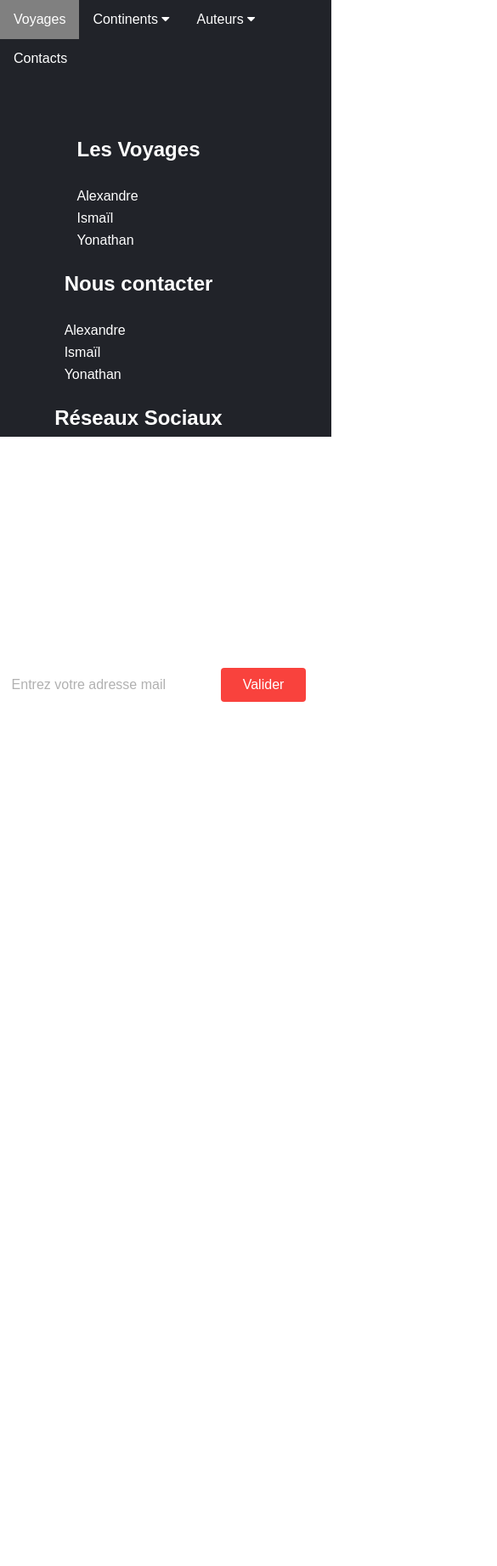
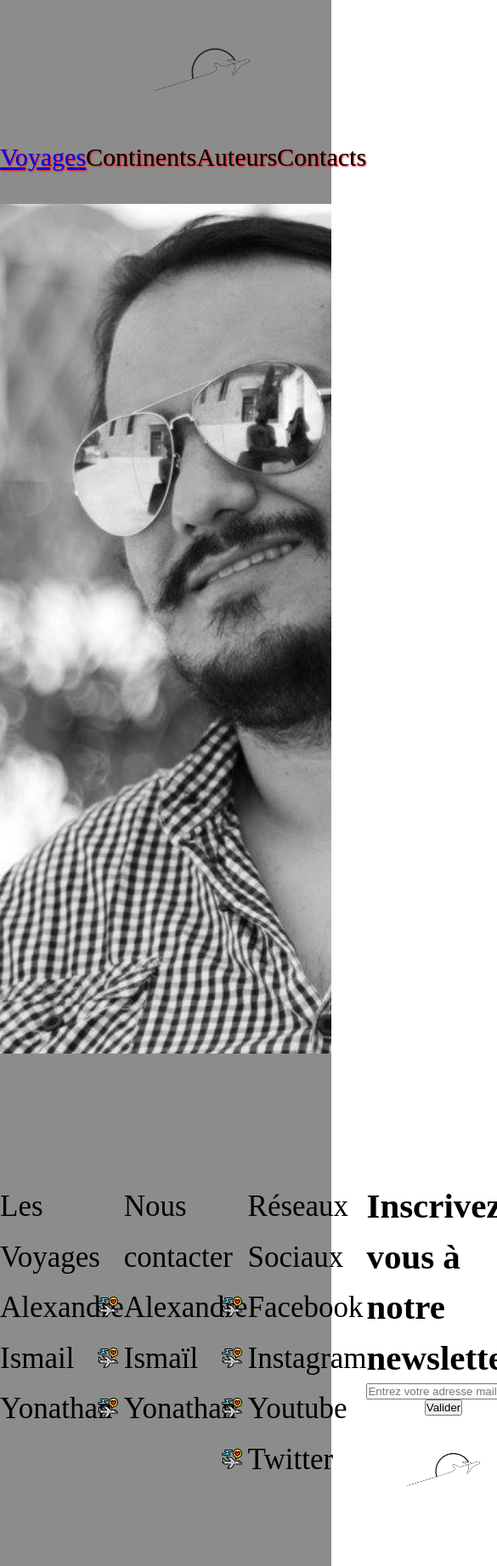
Before and after one commit to alexandre-daumail/voyages, a plain HTML site: page voyages.html in a window 390 px wide. Shown: the top 1843 px of the page at 85% size, 585 px wide, since content can reach past the window. Before the commit the page ends 844 px from the top, so only its background shows below. Drawn offline with Linux system fonts and the light colour scheme.

Commit message:
travail sur l intro de page d'accueil

```diff
--- a/css/voyage9.css
+++ b/css/voyage9.css
@@ -359,7 +359,7 @@ footer{
   color: black;
 }
 .footerbox ul a:hover{
-  background: rgba(165, 42, 42, 0.692);
+  background: brown;
   transition: 0.7s;
   border-radius: 10px;
 }
--- a/css/voyages.css
+++ b/css/voyages.css
@@ -1,222 +1,154 @@
-* {
-  box-sizing: border-box;
+*{
+  margin: 0;
+  padding: 0;
+}
+/* header */
+header {
+  background-color: rgb(128, 128, 128, 0.9);
+  width: 100%;
+  height: 80px;
+  padding-top: 160px;
+  position: relative;
+  text-shadow: #ff0000 1px 1px 2px;
+
+}
+.headtitre{
+  height: 100%;
+  position: absolute;
+  left: 40%;
+  top: 0;
+  max-width: 100%;
+}
+.headtitre img{
+  width: 70%;
+  height: auto;
+}
+.boiteg ul{
+  list-style:none;
+  z-index: 10;
+  display: flex;
+  justify-content: space-around;
+  align-items: flex-start;
+
+}
+.boiteg ul li{
+  width: 300px;
+  height: 50px;
+  line-height: 50px;
+  text-align: left;
+  font-size: 30px;
+  position: relative;
+  z-index: 10;
+  border-radius: 25px;
+}
+.boiteg ul ul{
+  display: none;
+
+}
+.boiteg ul ul li{
+  background-color: rgb(128, 128, 128, 0.1);
+}
+.boiteg ul li:hover > ul{
+  display: block;
+}
+.boiteg ul ul ul{
+  margin-left: 150px;
+  top: 0;
+  position: absolute;
+  background-color: transparent;
+}
+/* slide  */
+main{
+  width: 100%;
+  height: 100%;
+}
+#sec1{
+  display: flex;
+  justify-content: center;
+  align-items: center;
+  background-color: rgb(128, 128, 128, 0.8);
+
+}
+.slide {
+  width: 900px;
+  height: 1000px;
+  position: relative;
+  overflow: hidden;
+
+
 }
 
-body {
-  margin: 0;
-  padding: 0;
+.slide > div {
+  width: 100%;
+  height: 100%;
+  background-size: cover;
+  background-repeat: no-repeat;
+  position: absolute;
+  animation: slide 25s infinite;
+  opacity: 0;
+}
+.slide > div:nth-child(2) {
+  animation-delay: 5s;
+}
+.slide > div:nth-child(3) {
+  animation-delay: 10s;
+}
+.slide > div:nth-child(4) {
+  animation-delay: 15s;
+}
+.slide > div:nth-child(5) {
+  animation-delay: 20s;
+}
+@keyframes slide {
+  10% {
+    opacity: 1;
+  }
+  20% {
+    opacity: 1;
+  }
+  30% {
+    opacity: 0;
+  }
+  40% {
+    transform: scale(1.2);
+  }
+}
+/* FOOTER */
+footer{
+  width: 100%;
   height: auto;
+  font-size: 35px;
+ background-color: rgb(128, 128, 128, 0.9);
+  margin-top: 0;
+  padding-top: 150px;
+  z-index: 50;
+
+}
+.footerbox{
+  display: flex;
+  justify-content:space-evenly;
+  padding-bottom: 50px;
+  line-height: 1.7em;
+}
+.footerbox ul{
+  list-style-image: url(../images/voyage-romantique.png);
+}
+.footerbox ul a{
+  text-decoration: none;
+  color: black;
+}
+.footerbox ul a:hover{
+  background: red;
+  transition: 0.7s;
+  border-radius: 10px;
+}
+.button{
   display: flex;
   flex-direction: column;
-  justify-content: space-between;
-  font-family: Arial, Helvetica, sans-serif;
+  justify-content: center;
+  align-items: center
 }
-/*---------------------------------------------------HEADER---------------------------------------*/
-/* ---------------------------------------------------------------------Création d'un menu à partir de ce site :https://www.w3schools.com/howto/howto_css_mega_menu.asp */
-
-nav {
-  overflow: hidden;
-  background-color: #212329;
-  font-family: Arial, Helvetica, sans-serif;
+.button img{
+  width: 70%;
+  height: auto;
 }
-
-nav a {
-  float: left;
-  font-size: 16px;
-  color: white;
-  text-align: center;
-  padding: 14px 16px;
-  text-decoration: none;
-}
-
-.dropdown, .dropdown2 {
-  float: left;
-  overflow: hidden;
-}
-
-.dropdown .dropbtn, .dropdown2 .dropbtn2 {
-  font-size: 16px;
-  border: none;
-  outline: none;
-  color: white;
-  padding: 14px 16px;
-  background-color: inherit;
-  font: inherit;
-  margin: 0;
-}
-
-.dropdown:hover .dropbtn {
-  background-color: red;
-}
-
-.dropdown2:hover .dropbtn2 {
-  background-color: green;
-}
-
-.home:hover {
-  background-color: grey;
-}
-
-.contacts:hover {
-  background-color: blue;
-}
-
-
-
-.dropdown-content, .dropdown-content2 {
-  display: none;
-  position: absolute;
-  background-color: #f9f9f9;
-  width: 100%;
-  left: 0;
-  box-shadow: 0px 8px 16px 0px rgba(0,0,0,0.2);
-  z-index: 1;
-}
-
-.dropdown-content .header {
-  background: red;
-  padding: 16px;
-  color: white;
-}
-
-.dropdown-content2 .header {
-  background: green;
-  padding: 16px;
-  color: white;
-}
-
-
-.dropdown:hover .dropdown-content, .dropdown2:hover .dropdown-content2 {
-  display: block;
-}
-
-/* Create three equal columns that floats next to each other */
-.column {
-  float: left;
-  width: 33.33%;
-  padding: 10px;
-  background-color: #ccc;
-  height: 250px;
-}
-
-.column a {
-  float: none;
-  color: black;
-  padding: 16px;
-  text-decoration: none;
-  display: block;
-  text-align: left;
-}
-
-.column a:hover {
-  background-color: #ddd;
-}
-
-/* Clear floats after the columns */
-.row:after {
-  content: "";
-  display: table;
-  clear: both;
-}
-
-/* Responsive layout - makes the three columns stack on top of each other instead of next to each other */
-@media screen and (max-width: 600px) {
-  .column {
-    width: 100%;
-    height: auto;
-  }
-}
-
-/*----------------------------------------------------FOOTER--------------------------------------*/
-footer {
-  width: 100%;
-  background-color: #212329;
-  color: white;
-  display: flex;
-  justify-content: center;
-  flex-wrap: wrap;
-  margin: 0 auto;
-  bottom:0;
-  padding-top:50px;
-}
-
-.footer-heading {
-  display: flex;
-  flex-direction: column;
-  margin-right: 4rem;
-}
-
-.footer-heading h2 {
-  margin-bottom: 2rem;
-}
-
-.footer-heading a {
-  color: white;
-  text-decoration: none;
-  margin-bottom: 0.5rem;
-}
-
-.footer-heading a:hover {
-  color: red;
-  transition: 0.3s ease-out;
-}
-
-.footer-email-form h2 {
-  margin-bottom: 2rem;
-}
-
-#footer-email {
-  width: 250px;
-  height: 40px;
-  border-radius: 4px;
-  outline: none;
-  border: none;
-  padding-left: 0.5rem;
-  font-size: 1rem;
-  margin-bottom: 1rem;
-}
-
-#footer-email::placeholder {
-  color: #b1b1b1;
-}
-
-#footer-email-btn {
-  width: 100px;
-  height: 40px;
-  border-radius: 4px;
-  background-color: #f9423d;
-  outline: none;
-  border: none;
-  color: white;
-  font-size: 1rem;
-}
-
-#footer-email-btn:hover {
-  cursor: pointer;
-  background-color: #337af1;
-  transition: all 0.4s ease-out;
-}
-
-@media screen and (max-width: 1150px) {
-  footer {
-      height: 50vh;
-  }
-  .footer-email-form {
-      margin-top: 4rem;
-  }
-}
-
-@media screen and (max-width: 820) {
-  footer {
-      padding-top: 2rem;
-  }
-}
-
-@media screen and (max-width: 720) {
-  .footer-3 {
-      display: none;
-  }
-  .footer-email-form {
-      margin-top: 2rem;
-  }
-}
--- a/voyages.html
+++ b/voyages.html
@@ -5,112 +5,136 @@
         <title>Page d'accueil - Voyages</title>
         <link rel = "icon" href = "images/logo.png" type = "image/x-icon">
         <meta name='viewport' content='width=device-width, initial-scale=1'>
-        <link rel='stylesheet' href='css/voyages.css'>
-        <link rel="stylesheet" href="https://cdnjs.cloudflare.com/ajax/libs/font-awesome/4.7.0/css/font-awesome.min.css"> <!-- création navbar -->
+        <link rel='stylesheet' href='../voyages/css/voyages.css'>
+
     </head>
 
     <body>
-        <nav>
-            <a class="home" href="voyages.html">Voyages</a>
-            <div class="dropdown">
-                <button class="dropbtn">Continents
-                    <i class="fa fa-caret-down"></i>
-                </button>
-                <div class="dropdown-content">
-                    <div class="header">
-                    <h2>Destinations classées par continent</h2>
+        <header>
+            <div class="headtitre">
+              <img src="../voyages/images/logo gris.png" alt="">
+            </div>
+            </div>
+                 <nav>
+                    <div class="boiteg">
+                      <ul>
+                        <li><a class="home" href="../voyages.html">Voyages</a></li>
+                        <li>Continents
+                          <ul>
+                            <li>Europe
+                              <ul>
+                                <li><a href="../voyages/voyages/voyage3.html">Londres</a></li>
+                                <li> <a href="../voyages/voyages/voyage2.html">Costa Brava</a></li>
+                                <li> <a href="../voyages/voyages/voyage7.html">Lettonie</a></li>
+                              </ul>
+                            </li>
+                            <li>Asie
+                              <ul>
+                                <li><a href="../voyages/voyages/voyage5.html">Japon</a></li>
+                              </ul>
+                            </li>
+                            <li>Afrique
+                              <ul>
+                                <li><a href="../voyages/voyages/voyage1.html">Algérie</a></li>
+                              <li><a href="../voyages/voyages/voyage6.html">Maroc</a></li>
+                              </ul>
+                            </li>
+                            <li>Amérique
+                              <ul>
+                                <li><a href="../voyages/voyages/voyage8.html">New York</a></li>
+                              </ul>
+                            </li>
+                            <li>Océanie
+                              <ul>
+                                <li><a href="../voyages/voyages/voyage9.html">Nouvelle-Zélande</a></li>
+                                <li><a href="../voyages/voyages/voyage4.html">Australie</a></li>
+                              </ul>
+                            </li>
+                          </ul>
+                        </li>
+                        <li>Auteurs
+                          <ul>
+                            <li>Alexandre
+                              <ul>
+                                <li> <a href="../voyages/voyages/voyage1.html">Algérie</a></li>
+                                <li><a href="../voyages/voyages/voyage2.html">Costa Brava</a></li>
+                                <li><a href="../voyages/voyages/voyage3.html">Londres</a></li>
+                              </ul>
+                            </li>
+                            <li>Ismaïl
+                              <ul>
+                                <li><a href="../voyages/voyages/voyage4.html">Australie</a></li>
+                                <li><a href="../voyages/voyages/voyage5.html">Japon</a></li>
+                                <li><a href="../voyages/voyages/voyage6.html">Maroc</a></li>
+                              </ul>
+                            </li>
+                            <li>Yonathan
+                              <ul>
+                                <li><a href="../voyages/voyages/voyage7.html">Lettonie</a></li>
+                                <li> <a href="../voyages/voyages/voyage8.html">New York</a></li>
+                                <li> <a href="../voyages/voyages/voyage9.html">Nouvelle-Zélande</a></li>
+                              </ul>
+                            </li>
+                          </ul>
+                        </li>
+                        <li>Contacts
+                          <ul>
+                            <li>Mail
+                              <ul>
+                                <li><a href="mailto:alexandre.daumail@laplateforme.io">Alexandre</a></li>
+                                <li><a href="mailto:ismail.bouasria@laplateforme.io">Ismail</a></li>
+                                <li><a href="mailto:yonathan.darmon@laplateforme.io">Yonathan</a></li>
+                              </ul>
+                            </li>
+                            <li>GitHub
+                              <ul>
+                                <li><a href="https://github.com/alexandre-daumail">AlexGit</a></li>
+                                <li><a href="https://github.com/ismail-bouasria">IsmaGit</a></li>
+                                <li><a href="https://github.com/yonathan-darmon">YoniGit</a></li>
+                              </ul>
+                            </li>
+                          </ul>
+                        </li>
+                      </ul>
                     </div>
-
-                    <div class="row">
-                        <div class="column">
-                            <h3>Europe</h3>
-                            <a href="voyages/voyage3.html">Londres</a>
-                            <a href="voyages/voyage2.html">Costa Brava</a>
-                            <a href="voyages/voyage7.html">Lettonie</a>
-                        </div>
-                        <div class="column">
-                            <h3>Asie</h3>
-                            <a href="voyages/voyage5.html">Japon</a>
-                        </div>
-                        <div class="column">
-                            <h3>Afrique</h3>
-                            <a href="voyages/voyage1.html">Algérie</a>
-                            <a href="voyages/voyage6.html">Maroc</a>
-                        </div>
-                        <div class="column">
-                            <h3>Amérique</h3>
-                            <a href="voyages/voyage8.html">New York</a>
-                        </div>
-                        <div class="column">
-                            <h3>Océanie</h3>
-                            <a href="voyages/voyage9.html">Nouvelle-Zélande</a>
-                            <a href="voyages/voyage4.html">Australie</a>
-                        </div>
-                    </div>
-                </div>
-            </div>
-
-            <div class="dropdown2">
-                <button class="dropbtn2">Auteurs
-                <i class="fa fa-caret-down"></i>
-                </button>
-
-                <div class="dropdown-content2">
-                    <div class="header">
-                        <h2>Voyages classés par auteur</h2>
-                    </div>
-
-                    <div class="row">
-                        <div class="column">
-                            <h3>Alexandre</h3>
-                            <a href="voyages/voyage1.html">Algérie</a>
-                            <a href="voyages/voyage2.html">Costa Brava</a>
-                            <a href="voyages/voyage3.html">Londres</a>
-                        </div>
-                        <div class="column">
-                            <h3>Ismaïl</h3>
-                            <a href="voyages/voyage4.html">Australie</a>
-                            <a href="voyages/voyage5.html">Japon</a>
-                            <a href="voyages/voyage6.html">Maroc</a>
-                        </div>
-                        <div class="column">
-                            <h3>Yonathan</h3>
-                            <a href="voyages/voyage7.html">Lettonie</a>
-                            <a href="voyages/voyage8.html">New York</a>
-                            <a href="voyages/voyage9.html">Nouvelle-Zélande</a>
-                        </div>
-                    </div>
-                </div>
-            </div>
-
-            <a class="contacts" href="#contacts">Contacts</a>
-        </nav>
-
-        <footer>
-            <div class="footer-heading footer-1">
-                <h2>Les Voyages</h2>
-                <a href="#">Alexandre</a>
-                <a href="#">Ismaïl</a>
-                <a href="#">Yonathan</a>
-            </div>
-            <div class="footer-heading footer-2">
-                <h2>Nous contacter</h2>
-                <a href="#">Alexandre</a>
-                <a href="#">Ismaïl</a>
-                <a href="#">Yonathan</a>
-            </div>
-            <div class="footer-heading footer-4">
-                <h2>Réseaux Sociaux</h2>
-                <a href="#">Facebook</a>
-                <a href="#">Instagram</a>
-                <a href="#">Youtube</a>
-                <a href="#">Twitter</a>
-            </div>
-            <div class="footer-email-form">
-                <h2>Inscrivez-vous à notre newsletter</h2>
+              </nav>
+          </header>
+          <main>
+            <section id="sec1">
+                <div class="slide">
+                    <div style="background-image: url(../voyages/images/yoni.jpg);"></div>
+                    <div style="background-image: url(../voyages/images/Ismail.JPG)"></div>
+                    <div style="background-image:url(../images/nz3.jpg)"></div>
+                    <div style="background-image:url(../images/nz4.jpg)"></div>
+                    <div style="background-image:url(../images/nz5.jpg)"></div>
+                  </div>
+               </section>
+          </main>
+          <footer>
+            <div class="footerbox">
+              <ul>Les Voyages
+                <li><a href="../voyages/voyage1.html">Alexandre</a></li>
+                <li><a href="../voyages/voyage4.html">Ismail</a></li>
+                <li><a href="../voyages/voyage7.html">Yonathan</a></li>
+              </ul>
+              <ul>Nous contacter
+                <li><a href="#">Alexandre</a></li>
+                <li><a href="#">Ismaïl</a></li>
+                <li><a href="#">Yonathan</a></li>
+              </ul>
+              <ul>Réseaux Sociaux
+                <li> <a href="#">Facebook</a></li>
+                <li><a href="#">Instagram</a></li>
+                <li><a href="#">Youtube</a></li>
+                <li><a href="#">Twitter</a></li>
+              </ul>
+              <div class="button">
+              <h3>Inscrivez-vous à notre newsletter</h3>
                 <input type="email" placeholder="Entrez votre adresse mail" id="footer-email">
                 <input type="submit" value="Valider" id="footer-email-btn">
-            </div>
+                <img src="../voyages/images/logo gris.png">
+              </div>
         </footer>
+
     </body>
 </html>
```
Also changed, not shown: images/Ismail.JPG (added), images/yoni.jpg (added).
